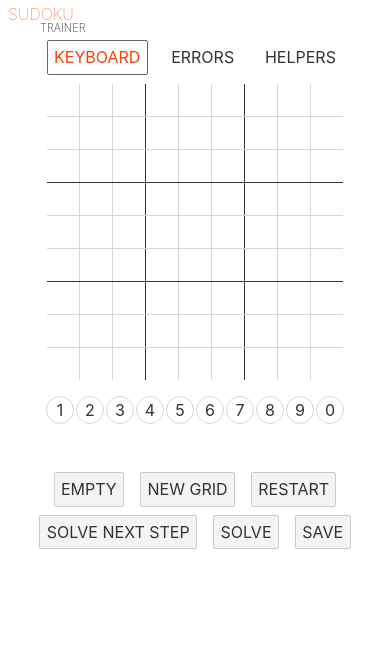
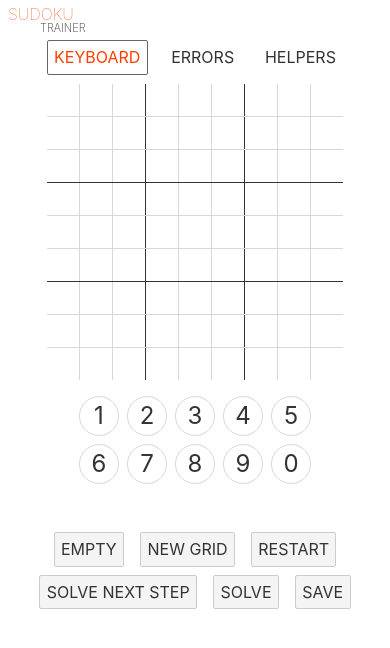
Before and after one commit to Morphyish/sudoku, a Svelte app: page / in a window 390 px wide. Both pictures are taken after a click on the button "KEYBOARD". Shown: the top 648 px of the page. Built offline with nearby package versions, Linux system fonts and the light colour scheme.

Commit message:
:lipstick: Bigger virtual keys for mobile

```diff
--- a/src/components/Board/VirtualKeyboard/Key.svelte
+++ b/src/components/Board/VirtualKeyboard/Key.svelte
@@ -20,12 +20,4 @@
         margin: 0;
         padding: 0;
     }
-
-    @media screen and (max-width: 30rem) {
-        button {
-            height: 1.75rem;
-            width: 1.75rem;
-            font-size: 1rem;
-        }
-    }
 </style>
--- a/src/components/Board/VirtualKeyboard/VirtualKeyboard.svelte
+++ b/src/components/Board/VirtualKeyboard/VirtualKeyboard.svelte
@@ -31,8 +31,9 @@
 
     @media screen and (max-width: 30rem) {
         .keyboard {
-            grid-template-columns: repeat(10, 1.75rem);
-            grid-gap: .125rem;
+            grid-template-rows: repeat(2, 2.5rem);
+            grid-template-columns: repeat(5, 2.5rem);
+            grid-gap: .5rem;
         }
     }
 </style>
```
